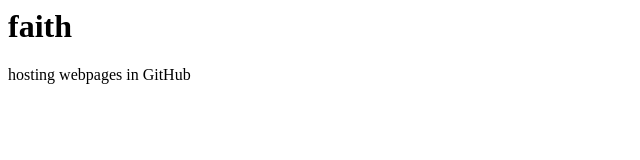
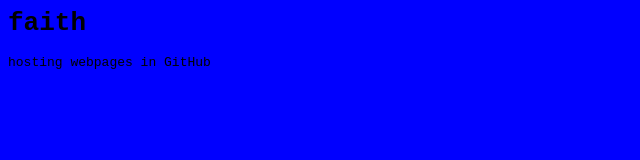
Before and after one commit to nrcfstudents/faithwaithera, a plain HTML site: page index.html in a window 1280 px wide. Shown: the whole page, without its empty margins (0-640 px from the left). Drawn offline with Linux system fonts and the light colour scheme.

Commit message:
color added

```diff
--- a/index.html
+++ b/index.html
@@ -3,6 +3,7 @@
 <title>
 	faithwaithera
 </title>
+<link rel="stylesheet" type="text/css" href=" styles.css">
 </head>
 <body>
 <h1>faith</h1>
--- /dev/null
+++ b/styles.css
@@ -0,0 +1,4 @@
+body{
+	background-color: blue;
+	font-family: monospace;
+}
```
